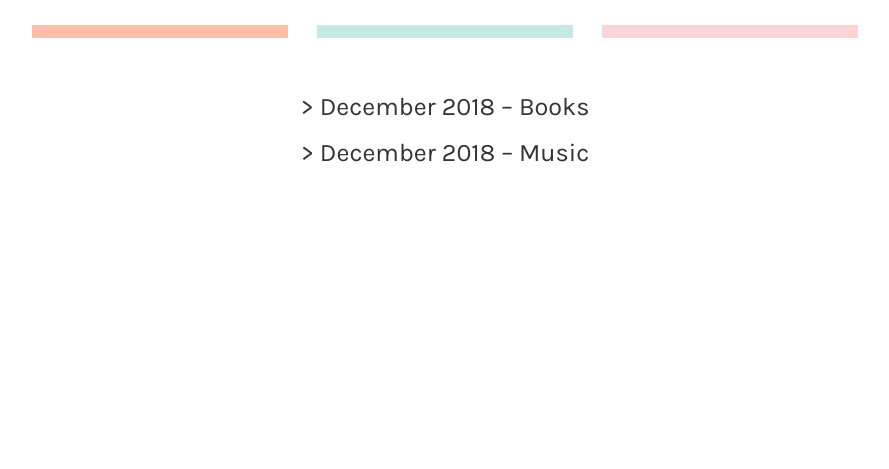
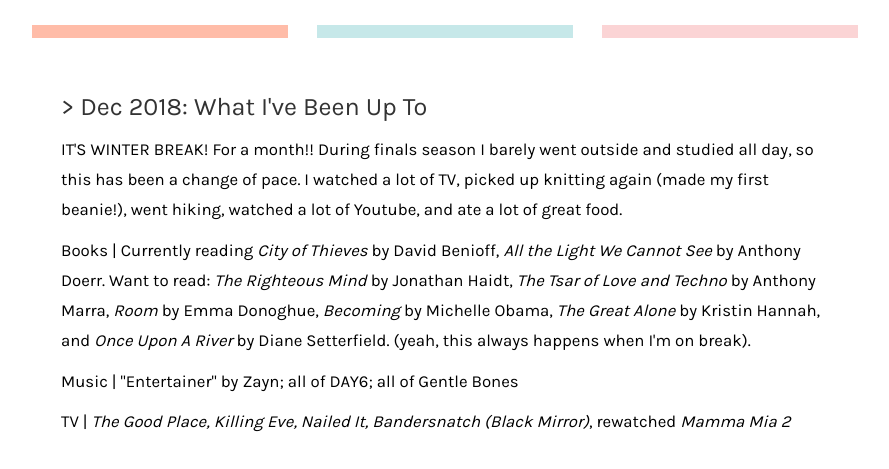
Before and after one commit to carisatinie/og-site, a plain HTML site: page blog.html in a window 1280 px wide. Shown: the part 109-578 px from the top of the page, without its empty margins (195-1084 px from the left). Drawn offline with nearby package versions, Linux system fonts and the light colour scheme.

Commit message:
add to blog

```diff
--- a/blog.html
+++ b/blog.html
@@ -28,10 +28,27 @@
 		</div>
 
 		<div class="text-container">
+			<div class="content_item">
+				<p class="content_heading"> > Dec 2018: What I've Been Up To</p>
+				<p class="content_text">
+          IT'S WINTER BREAK! For a month!!
+          During finals season I barely went outside and studied all day, so this has been a change of pace.
+          I watched a lot of TV, picked up knitting again (made my first beanie!), went hiking, watched a lot of Youtube, and ate a lot of great food.
+				</p>
+				<p class="content_text">
+          Books | Currently reading <i>City of Thieves</i> by David Benioff, <i>All the Light We Cannot See</i> by Anthony Doerr.
+          Want to read: <i>The Righteous Mind</i> by Jonathan Haidt, <i>The Tsar of Love and Techno</i> by Anthony Marra, <i>Room</i> by Emma Donoghue,
+          <i>Becoming</i> by Michelle Obama, <i>The Great Alone</i> by Kristin Hannah, and <i>Once Upon A River</i> by Diane Setterfield.
+          (yeah, this always happens when I'm on break).
+			  </p>
+				<p class="content_text">
+          Music | "Entertainer" by Zayn; all of DAY6; all of Gentle Bones
+        </p>
+				<p class="content_text">
+            TV | <i>The Good Place, Killing Eve, Nailed It, Bandersnatch (Black Mirror)</i>, rewatched <i>Mamma Mia 2</i>
+        </p>
+      </div>
 
-	    <p class="content_heading"> > December 2018 – Books</p>
-
-	    <p class="content_heading"> > December 2018 – Music</p>
 		</div>
 
 
```
Also changed, not shown: experience.html (+1 -2 lines).
